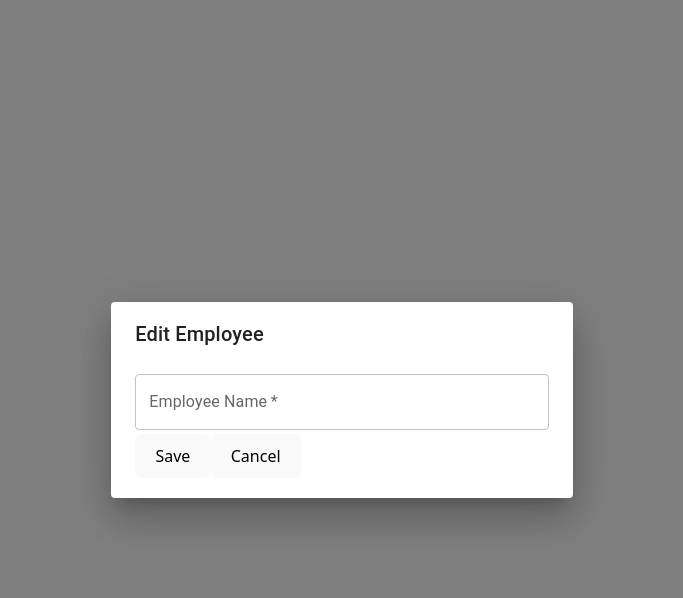
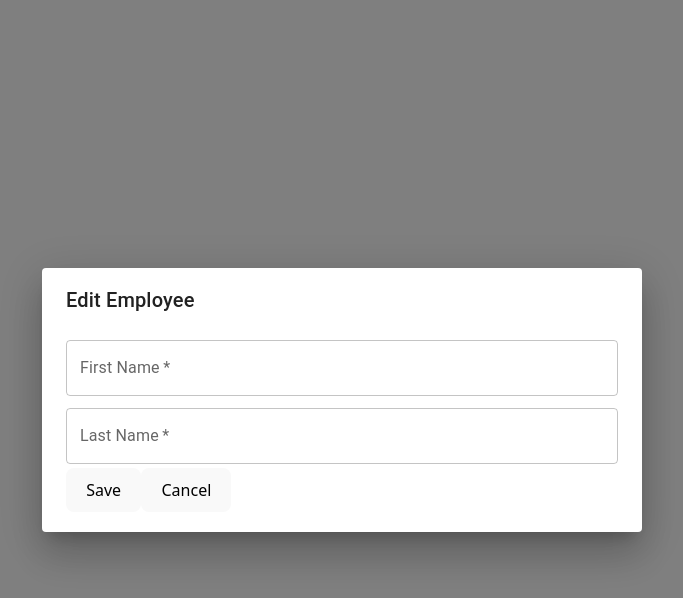
Before and after one commit to Nitaivs/Aclaro, a React (Vite) app in the folder frontend/JSFrontend/: page /employees/1 in a window 1280 px wide. Both pictures are taken after a click on the button "Edit Employee". Shown: the top 598 px of the page, without its empty margins (298-981 px from the left). Built offline with nearby package versions, Linux system fonts and the light colour scheme; no server answers.

Commit message:
feat: Update EditEmployeeDialog to support first and last names

```diff
--- a/frontend/JSFrontend/src/components/EditEmployeeDialog.jsx
+++ b/frontend/JSFrontend/src/components/EditEmployeeDialog.jsx
@@ -2,14 +2,20 @@ import {Dialog, DialogTitle, DialogContent, TextField} from '@mui/material';
 import {useState, useEffect} from 'react';
 
 
-export default function EditEmployeeDialog({currentName, onSave, isOpen, onClose}) {
-  const [nameInput, setNameInput] = useState(currentName || "");
+export default function EditEmployeeDialog({currentFirstName, currentLastName, onSave, isOpen, onClose}) {
+  const [firstNameInput, setFirstNameInput] = useState(currentFirstName || "");
+  const [lastNameInput, setLastNameInput] = useState(currentLastName || "");
+  //TODO: error currently does not distinguish between first and last name, fix later
   const [nameError, setNameError] = useState(false);
-  const [defaultName, setDefaultName] = useState(currentName || "")
+  const [defaultFirstName, setDefaultFirstName] = useState(currentFirstName || "")
+  const [defaultLastName, setDefaultLastName] = useState(currentLastName || "")
 
   useEffect(() => {
-    setDefaultName(currentName);
-  }, [currentName]);
+    setDefaultFirstName(currentFirstName);
+    setDefaultLastName(currentLastName);
+    setFirstNameInput(currentFirstName);
+    setLastNameInput(currentLastName);
+  }, [currentFirstName, currentLastName]);
 
   /**
    * @function handleOnSave
@@ -18,20 +24,26 @@ export default function EditEmployeeDialog({currentName, onSave, isOpen, onClose
    * Calls onClose to close the dialog after saving.
    */
   function handleOnSave() {
-    if (nameInput === currentName) {
-      onClose();
+    if (firstNameInput === currentFirstName && lastNameInput === currentLastName) {
+      handleClose()
       return;
     }
-    if (!nameInput) {
+    if (!firstNameInput || !lastNameInput) {
       setNameError(true);
       return;
     }
-    onSave(nameInput);
+    onSave(firstNameInput, lastNameInput);
     handleClose()
   }
 
+  /**
+   * @function handleClose
+   * @description Handles the close action for the dialog.
+   * Resets the input fields and error state, then calls the onClose callback.
+   */
   function handleClose() {
-    setNameInput(currentName || "");
+    // setFirstNameInput(currentFirstName || "");
+    // setLastNameInput(currentLastName || "");
     setNameError(false);
     onClose();
   }
@@ -43,15 +55,28 @@ export default function EditEmployeeDialog({currentName, onSave, isOpen, onClose
         <TextField
           autoFocus
           margin="dense"
-          label="Employee Name"
+          label="First Name"
           required={true}
           type="text"
           fullWidth
           variant="outlined"
           error={nameError}
-          helperText={nameError ? "Employee name is required" : ""}
-          defaultValue={defaultName || ''}
-          onChange={(e) => setNameInput(e.target.value)}
+          helperText={nameError ? "First name is required" : ""}
+          defaultValue={defaultFirstName || ''}
+          onChange={(e) => setFirstNameInput(e.target.value)}
+        />
+
+        <TextField
+          margin="dense"
+          label="Last Name"
+          required={true}
+          type="text"
+          fullWidth
+          variant="outlined"
+          error={nameError}
+          helperText={nameError ? "Last name is required" : ""}
+          defaultValue={defaultLastName || ''}
+          onChange={(e) => setLastNameInput(e.target.value)}
         />
 
         <button onClick={() => {
```
